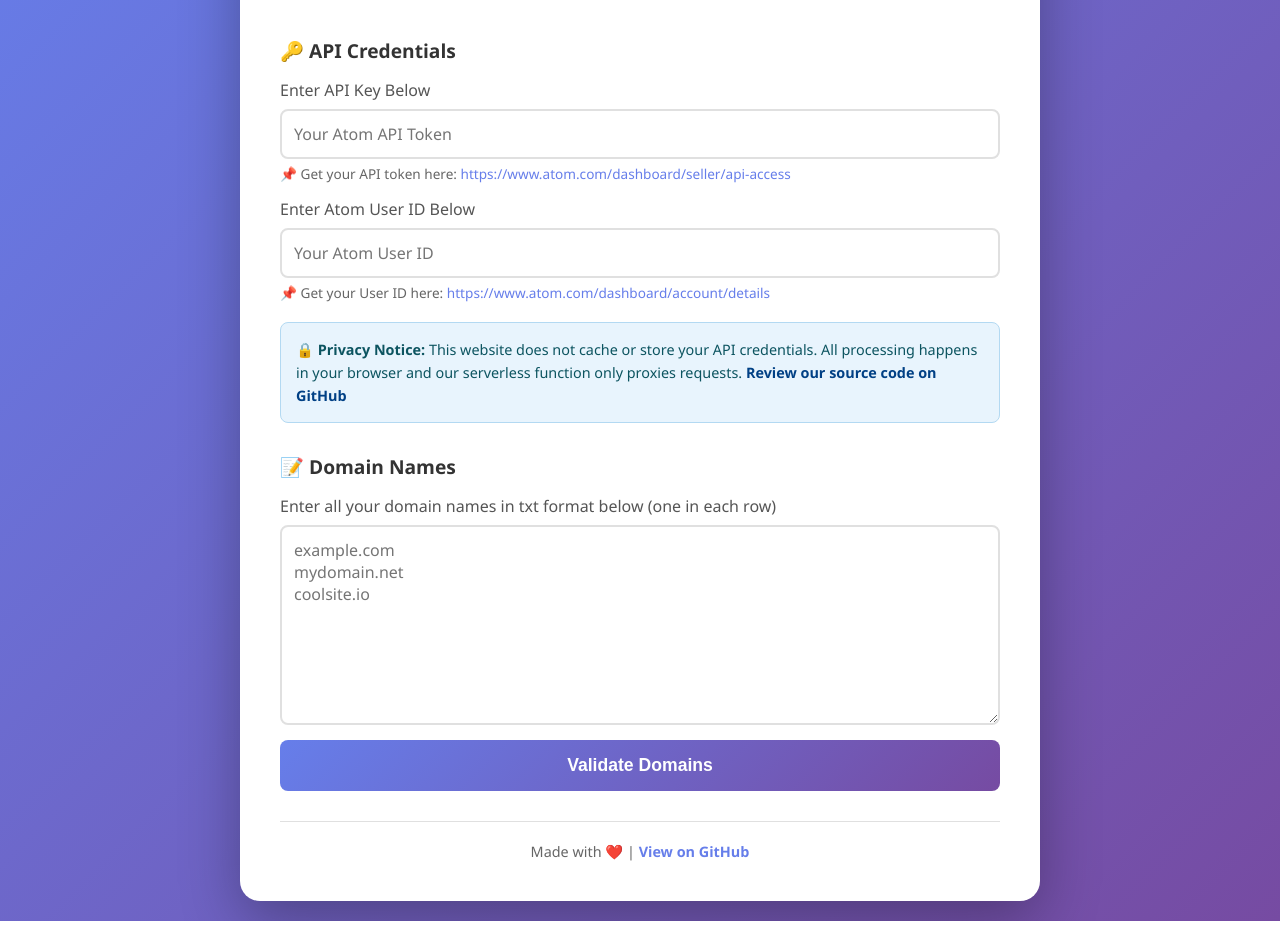
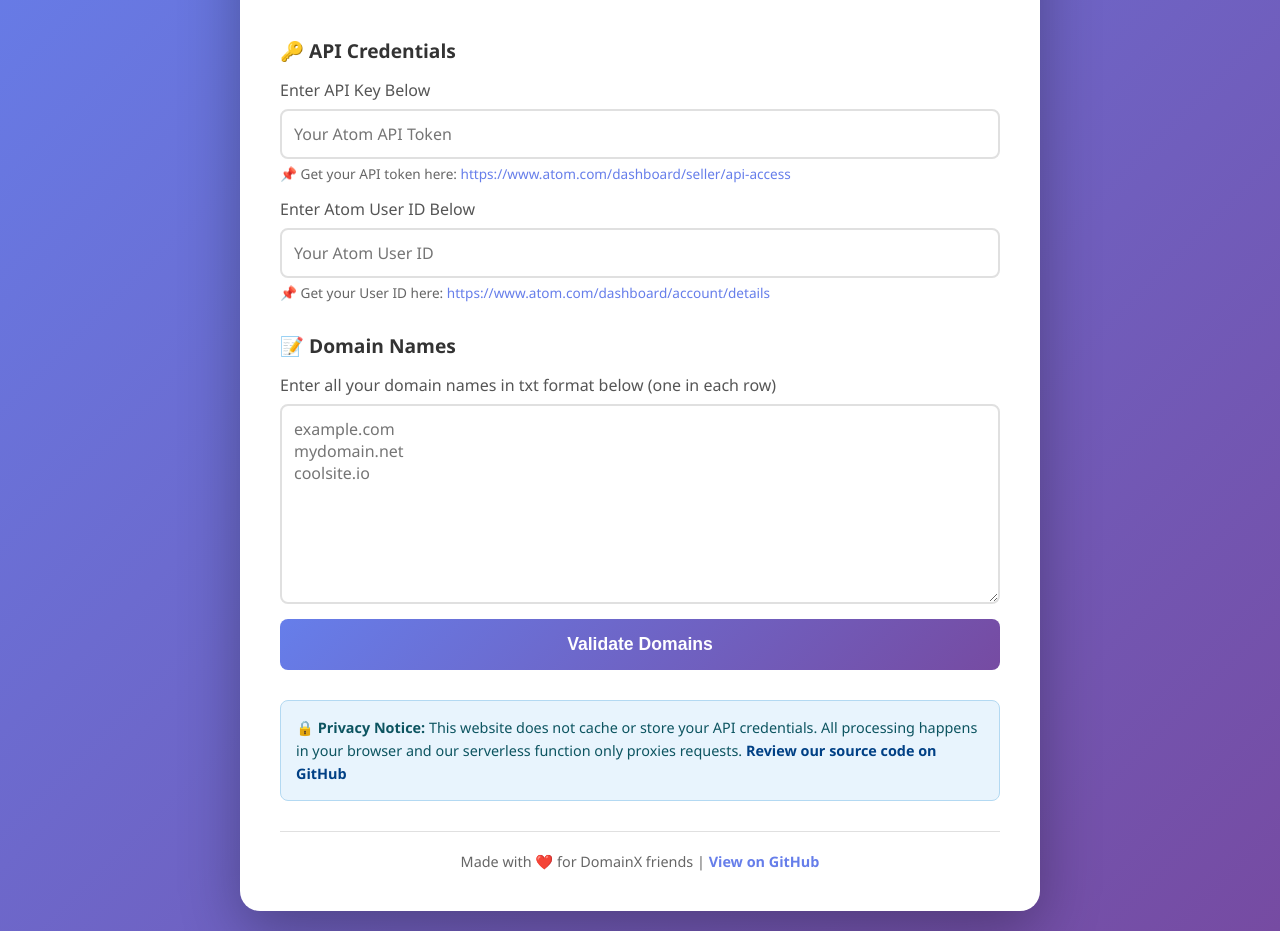
Before and after one commit to ShailendraMSM/bulk-atom-appraisal, a plain HTML site: page public/index.html in a window 1280 px wide. Shown: the part 152-1083 px from the top of the page. Drawn offline with Linux system fonts and the light colour scheme.

Commit message:
Update index.html

```diff
--- a/public/index.html
+++ b/public/index.html
@@ -33,17 +33,6 @@
                     📌 Get your User ID here:
                     <a href="https://www.atom.com/dashboard/account/details" target="_blank" rel="noopener noreferrer">
                         https://www.atom.com/dashboard/account/details
-                    </a>
-                </p>
-            </div>
-
-            <!-- Privacy Notice -->
-            <div class="privacy-notice">
-                <p>
-                    🔒 <strong>Privacy Notice:</strong> This website does not cache or store your API credentials.
-                    All processing happens in your browser and our serverless function only proxies requests.
-                    <a href="https://github.com/ShailendraMSM/bulk-atom-appraisal" target="_blank" rel="noopener noreferrer">
-                        Review our source code on GitHub
                     </a>
                 </p>
             </div>
@@ -99,10 +88,21 @@
             <button class="button" id="resetBtn" style="background: #6c757d; margin-top: 10px;">🔄 Start Over</button>
         </div>
 
+        <!-- Privacy Notice (Moved to Bottom) -->
+        <div class="privacy-notice">
+            <p>
+                🔒 <strong>Privacy Notice:</strong> This website does not cache or store your API credentials.
+                All processing happens in your browser and our serverless function only proxies requests.
+                <a href="https://github.com/ShailendraMSM/bulk-atom-appraisal" target="_blank" rel="noopener noreferrer">
+                    Review our source code on GitHub
+                </a>
+            </p>
+        </div>
+
         <!-- Footer -->
         <div class="footer">
             <p>
-                Made with ❤️ |
+                Made with ❤️ for DomainX friends |
                 <a href="https://github.com/ShailendraMSM/bulk-atom-appraisal" target="_blank" rel="noopener noreferrer">
                     View on GitHub
                 </a>
```
